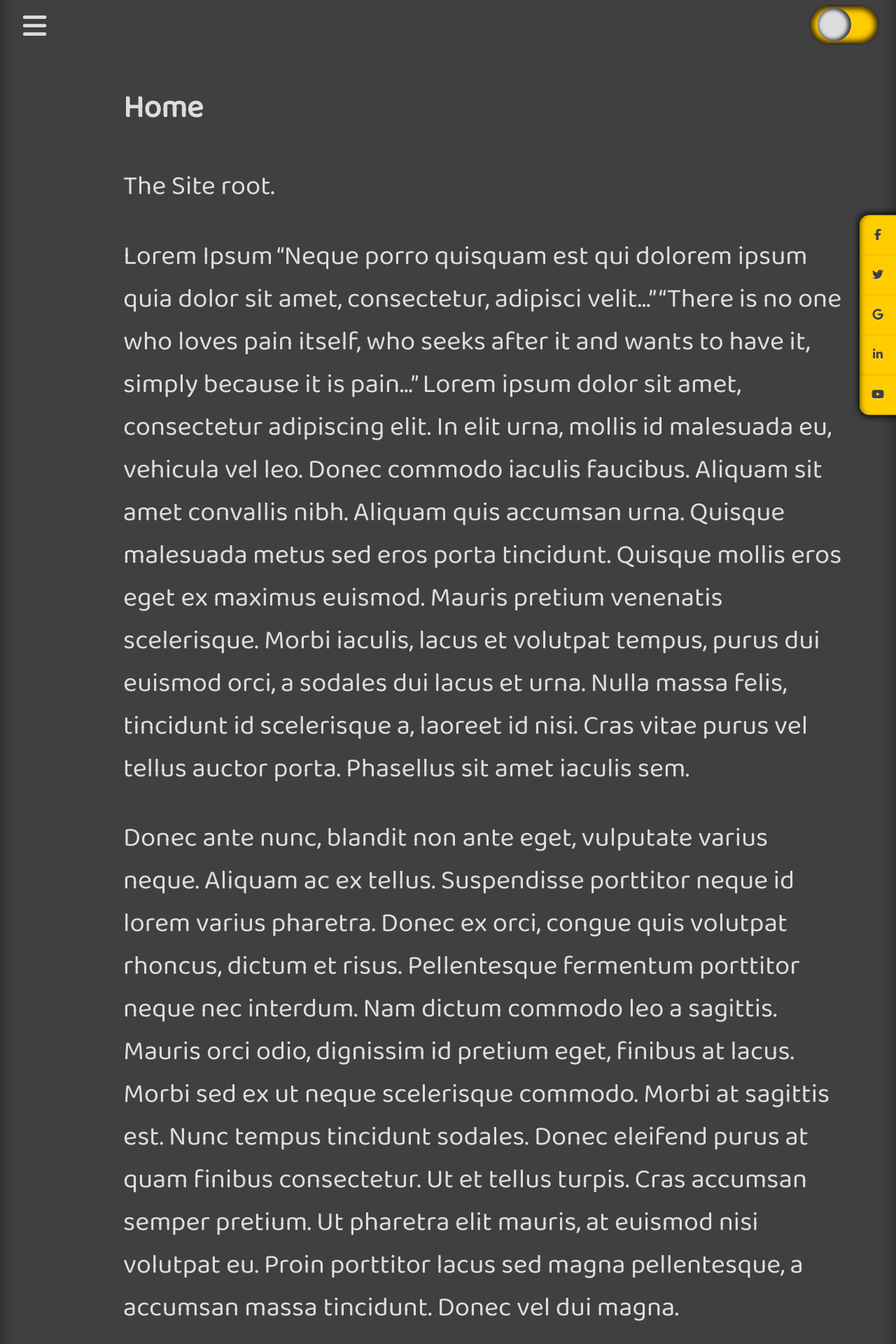
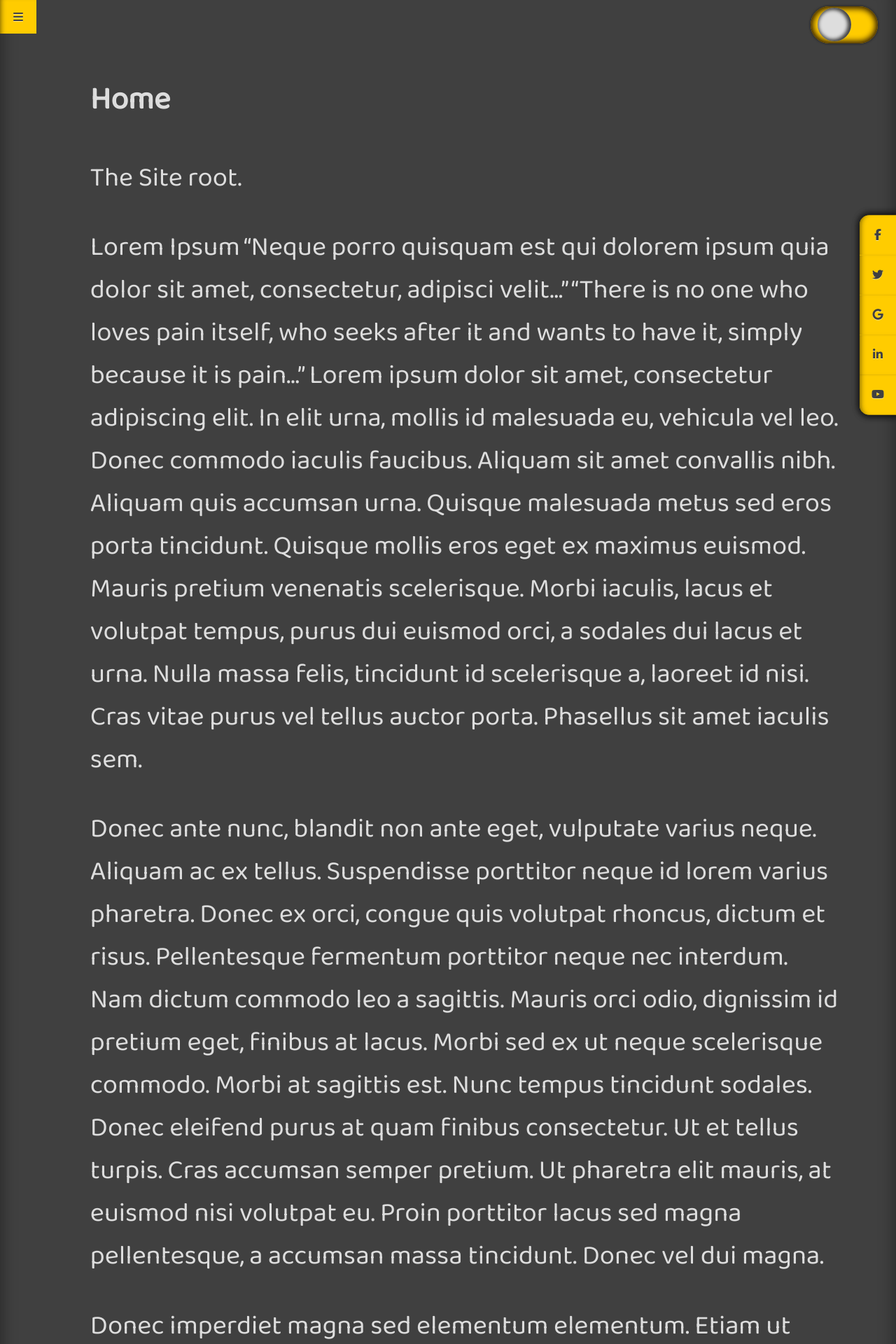
Before and after one commit to brettjrea/brettjrea.github.io-old, a Jekyll site: the page built from index.md, in a window 1280 px wide. Shown: the top 1920 px of the page at 70% size. Built offline with Jekyll 4.4.1, drawn with Linux system fonts in a browser that asks for light colours; nearby versions of some CDN libraries; comment, search, counter and statistics services are not loaded.

Commit message:
Update styles.scss

```diff
--- a/assets/css/styles.scss
+++ b/assets/css/styles.scss
@@ -197,6 +197,15 @@
 .sidenav-toggle {
 float:left;
 padding: 2vh 2vw 2vh 2vw;
+display: block;
+text-align: center;
+padding: 1rem;
+transition: all 0.3s ease;
+font-size: 1rem;
+background: var(--soc);
+box-shadow: var(--socshine);
+color: var(--bg);
+text-shadow: 0px 1px 0px rgba(255, 255, 255, .5);
 }
 
 /* Style page content - use this if you want to push the page content to the right when you open the side navigation */
```
